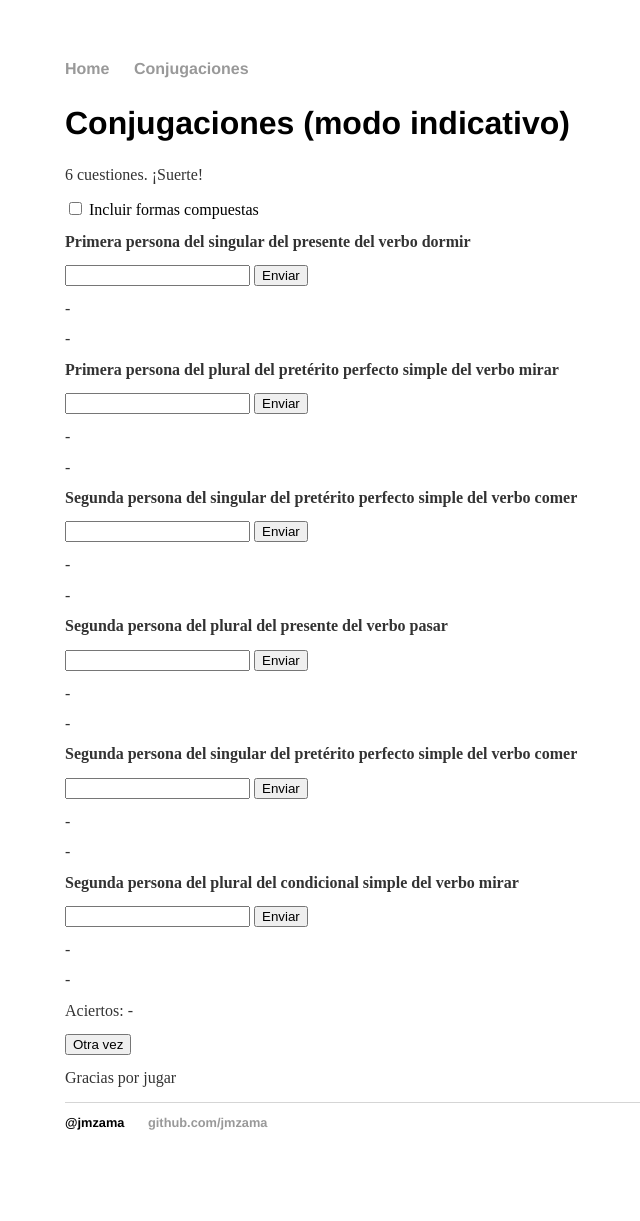
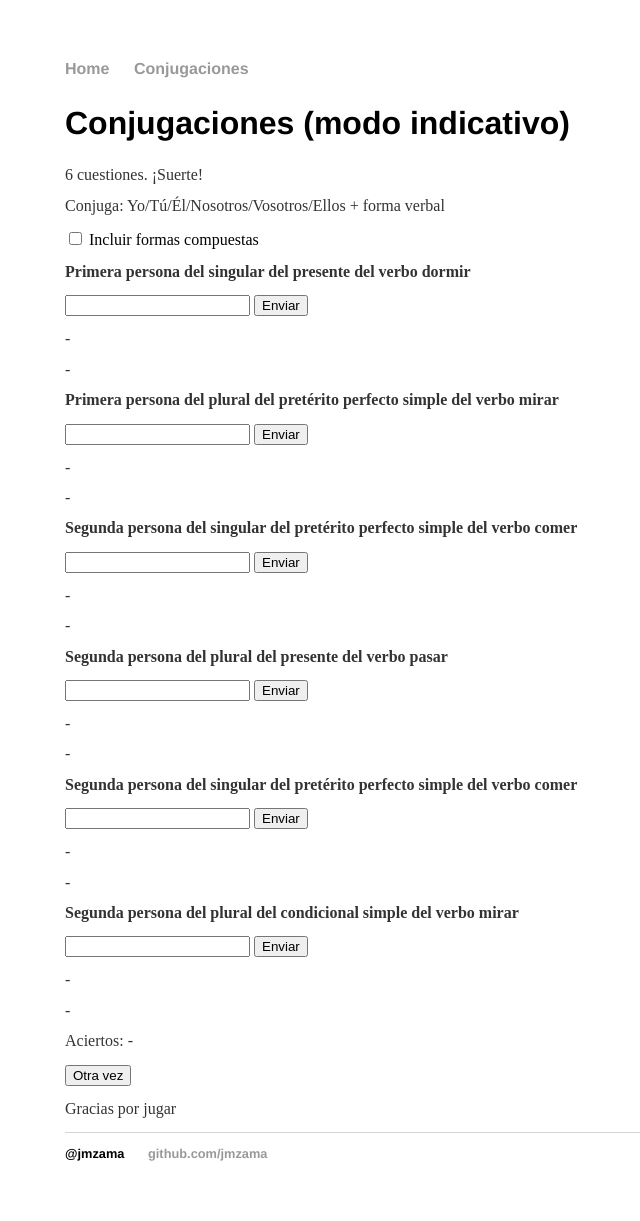
Before and after one commit to jmzama/jmzama.github.io, a Jekyll site: the page built from conjugaciones/index.html, in a window 1280 px wide. Shown: the whole page, without its empty margins (127-767 px from the left). Built offline with Jekyll 4.4.1, drawn with Linux system fonts in a browser that asks for light colours; before the commit the page ends 1190 px from its top, so only the background shows below that.

Commit message:
Update index.html

```diff
--- a/conjugaciones/index.html
+++ b/conjugaciones/index.html
@@ -6,6 +6,7 @@ title: Juego de las conjugaciones
 	<h2>Conjugaciones (modo indicativo)</h2>
 
 <p>6 cuestiones. ¡Suerte!</p>
+	<p>Conjuga: Yo/Tú/Él/Nosotros/Vosotros/Ellos + forma verbal</p>
 
 <input id="compuestas" type="checkbox" onclick="otra()"><label for="compuestas"> Incluir formas compuestas</label>
 
```
